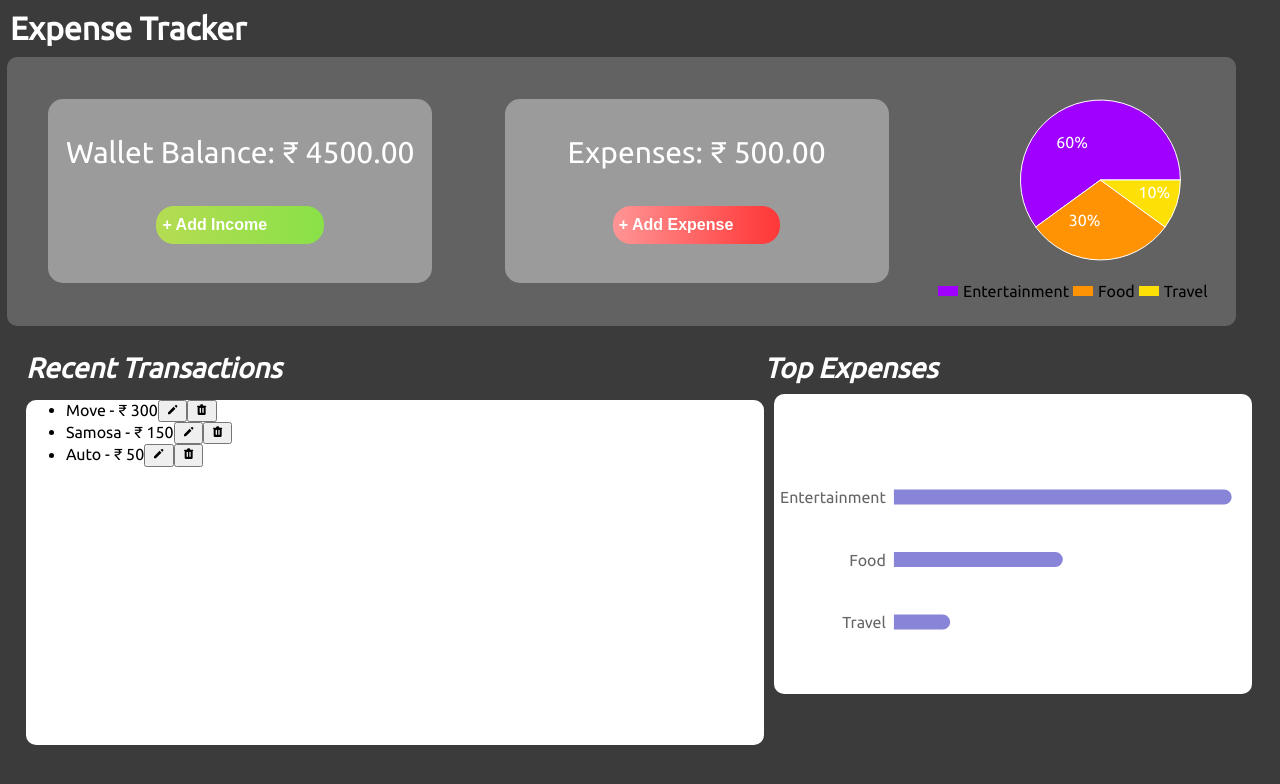
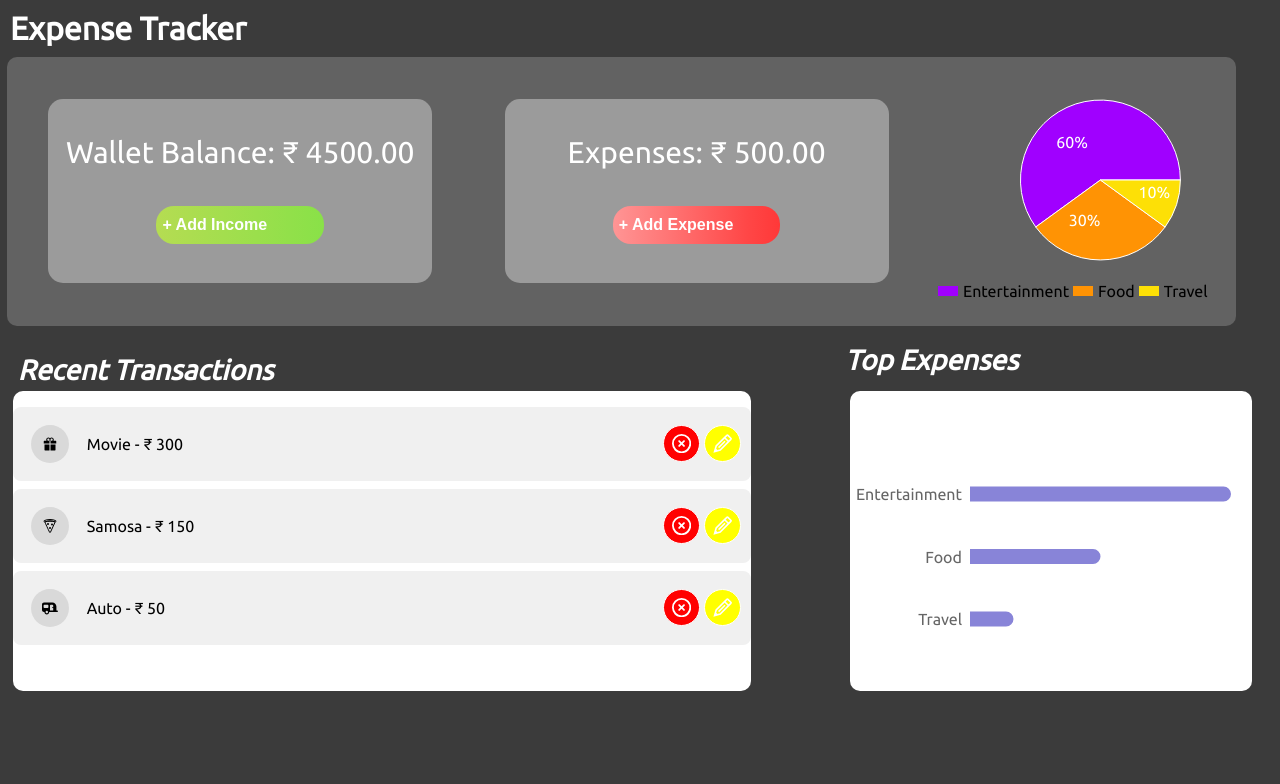
Before and after one commit to TejaswiniKakarlamudi/ExpensesTracker, a React (Create React App) app: page / in a window 1280 px wide. Shown: the top 784 px of the page. Built offline with nearby package versions, Linux system fonts and the light colour scheme.

Commit message:
Expense-tracker first update

```diff
--- a/package.json
+++ b/package.json
@@ -10,6 +10,7 @@
     "react": "^18.3.1",
     "react-dom": "^18.3.1",
     "react-scripts": "5.0.1",
+    "swiper": "^11.1.4",
     "web-vitals": "^2.1.4"
   },
   "scripts": {
--- a/src/Components/Display/Display.jsx
+++ b/src/Components/Display/Display.jsx
@@ -3,7 +3,13 @@ import styles from './Display.module.css';
 import EditPopup from '../Popup/EditPopup';
 import Piechart from '../Charts/Piechart';
 import HorizontalBarChart from '../Charts/Barchart';
-import { HiPencil, HiTrash } from 'react-icons/hi';
+import { FaRegCircleXmark } from "react-icons/fa6";
+import { GrEdit } from "react-icons/gr";
+import { IoPizzaOutline } from "react-icons/io5";//food
+import { FaCaravan } from "react-icons/fa6";//travel
+import { AiFillGift } from "react-icons/ai";//entertainment
+import { MdOutlineHealthAndSafety } from "react-icons/md";//health
+import { BsHouse } from "react-icons/bs";//house
 function Display() {
   const mainBalance = parseFloat(localStorage.getItem('mainbalance')) || 5000;
   const [balance, setBalance] = useState(mainBalance);
@@ -13,7 +19,7 @@ function Display() {
   const [selectedExpenses, setSelectedExpenses] = useState([
     { accountBalance: 4500 },
     {
-      name: 'Move',
+      name: 'Movie',
       price: 300,
       category: 'Entertainment',
       date: 'March 21,2024'
@@ -74,7 +80,15 @@ function Display() {
     setIsPopupOpen(false);
     setExpenseToEdit(null);
   };
-
+  const addButton = (popupTitle, isPopupOpen) => {
+    if(popupTitle==='Add Expenses'){
+      return 'Add Expense'
+    }else if(popupTitle==='Add Balance'){
+      return 'Add Balance'
+    }else{
+      return 'Add Expense'
+    }
+  }
   const handleSubmit = (formData) => {
     if (popupTitle === 'Add Expense') {
       const newExpense = {
@@ -101,6 +115,22 @@ function Display() {
     setIsPopupOpen(false);
     setExpenseToEdit(null);
   };
+  const renderCategoryIcon = (category) => {
+    switch (category) {
+      case 'Food':
+        return <div className={styles.categoryIcon}><IoPizzaOutline  /></div>;
+      case 'Travel':
+        return <div className={styles.categoryIcon}><FaCaravan /></div>;
+      case 'Entertainment':
+        return <div className={styles.categoryIcon}><AiFillGift/></div>;
+      case 'Health':
+        return <div className={styles.categoryIcon}><MdOutlineHealthAndSafety  /></div>;
+      case 'House':
+        return <div className={styles.categoryIcon}><BsHouse /></div>;
+      default:
+        return <div className={styles.categoryIcon}><FaRegCircleXmark/></div>;
+    }
+  };
 
   return (
     <div className={styles.display}>
@@ -108,7 +138,7 @@ function Display() {
       {isPopupOpen?(
         <EditPopup
           title={popupTitle}
-          button={popupTitle === 'Edit Expense' ? 'Save Changes' : 'Submit'}
+          button={addButton(popupTitle)}
           onCancel={handleCancel}
           onSubmit={handleSubmit}
           expenseToEdit={expenseToEdit}
@@ -137,9 +167,16 @@ function Display() {
                       {selectedExpenses.slice(1).map((expense, index) => (
                         expense.name && expense.price && (
                             <li key={index}>
-                          {expense.name} - ₹ {expense.price}
-                          <button onClick={() => handleEditExpense(expense)}><HiPencil className={styles.icon} /></button>
-                          <button onClick={() => handleDeleteExpense(expense)}><HiTrash className={styles.icon} /></button>
+                              <div className={styles.listitem}>
+                                <div>
+                                  {renderCategoryIcon(expense.category)}
+                                  <div className={styles.listname}>{expense.name} - ₹ {expense.price}</div>
+                                </div>
+                                <div>
+                                <div className={styles.icondelete}><button onClick={() => handleDeleteExpense(expense)}><FaRegCircleXmark/></button></div>
+                                <div className={styles.iconedit}><button onClick={() => handleEditExpense(expense)}><GrEdit  /></button></div>
+                                </div>
+                              </div>
                             </li>
                           )
                         ))}
--- a/src/Components/Display/Display.module.css
+++ b/src/Components/Display/Display.module.css
@@ -97,43 +97,118 @@
     color: #FFFFFF;
     width: 261px;
     height: 32px;
-    top: 399px;
-    left: 32px;
-    gap: 0px;
-    opacity: 0px;
+    margin: 5px;
 
   }
 
   .bottomdisplay{
-
-    width: 95vw;
-    margin: 26px;
+    width: 96vw;
+    margin: 1vw;
     display: flex;
+    justify-content: space-between;
+    align-items: center;
   }
-
-  /* .expensel{
+  .recenttransactions {
     display: flex;
-    justify-content: space-around;
-    margin: 20px;
+    flex-direction: column;
+    width: 68%;
   }
-
-
-
-*/
+  .topexpenses{
+    display: flex;
+    flex-direction: column;
+    width: 33%;
+  }
   .expenselist{
     width: 738.33px;
-  height: 345.03px;
+    height: 300px;
     border-radius: 10px;
-  opacity: 0px;
     background-color: #FFFFFF;
   }
   ul{
     width: 738.33px;
-  height: 345.03px;
-  top: 440.97px;
+    height: 245.03px;
+    /* top: 440.97px; */
     left: 32px;
-  gap: 0px;
-  border: 1px 0px 0px 0px;
-  opacity: 0px;
+    list-style-type: none;
 
   }
+
+.categoryIcon{
+  color: black;
+  background-color: #D9D9D9;
+  margin: 10px;
+  width: 38px;
+  height: 38px;
+  display: flex;
+  align-items: center;
+  justify-content: center;
+  border-radius: 50%;
+
+}
+
+.listitem{
+  display: flex;
+  align-items: center;
+  justify-content: space-between;
+}
+.expenselist ul {
+  list-style-type: none;
+  padding: 0;
+}
+
+.expenselist li {
+  margin-bottom: 8px;
+}
+
+.listitem {
+  display: flex;
+  align-items: center;
+  justify-content: space-between;
+  padding: 8px;
+  background-color: #f0f0f0;
+  border-radius: 8px;
+}
+
+.listitem > div {
+  display: flex;
+  align-items: center;
+}
+
+.listname {
+  margin-left: 8px;
+}
+
+.icondelete button {
+  background-color: red;
+  color: white;
+  border: 1px solid white;
+  width: 37px;
+  height: 37px;
+  border-radius: 50%;
+  transition: opacity 0.3s ease;
+  font-size: larger;
+  display: flex;
+  align-items: center;
+  justify-content: center;
+  margin: 2px;
+}
+
+.iconedit button {
+  margin: 2px;
+  background-color: yellow;
+  width: 37px;
+  height: 37px;
+  border: 1px solid white;
+  border-radius: 50%;
+  transition: opacity 0.3s ease;
+  color: #FFFFFF;
+  font-size: larger;
+  display: flex;
+  align-items: center;
+  justify-content: center;
+}
+
+.icondelete button:hover,
+.iconedit button:hover {
+  opacity: 1;
+}
--- a/src/Components/Popup/EditPopup.jsx
+++ b/src/Components/Popup/EditPopup.jsx
@@ -69,11 +69,11 @@ function EditPopup({ title, button, onCancel, onSubmit }) {
                 required
               >
                 <option value="">Select Category</option>
-                <option value="food">Food</option>
-                <option value="health">Health</option>
-                <option value="house">House</option>
-                <option value="entertainment">Entertainment</option>
-                <option value="transport">Transport</option>
+                <option value="Food">Food</option>
+                <option value="Health">Health</option>
+                <option value="House">House</option>
+                <option value="Entertainment">Entertainment</option>
+                <option value="Travel">Travel</option>
               </select>
               <input
                 type="date"
--- a/src/Components/Popup/Popup.module.css
+++ b/src/Components/Popup/Popup.module.css
@@ -1,7 +1,98 @@
-.popup{
-    background-color: azure;
+.popup {
+    position: fixed;
+    top: 50%;
+    left: 50%;
+    transform: translate(-50%, -50%);
+    background-color: #fff;
+    border-radius: 10px;
+    padding: 20px;
+    box-shadow: 0 2px 5px rgba(0, 0, 0, 0.1);
+    Width:538px;
+Height:335px;
+    z-index: 1;
+  }
+
+  .title {
+    font-size: 24px;
+    font-weight: bold;
+    margin-bottom: 10px;
+  }
+
+  .inputs {
     display: flex;
-    align-items: center;
-    height: 100vh;
-    width: 100vw;
-}
+    /* flex-direction: column; */
+    margin: 10px;
+    width: 150px;
+height: 40px;
+background-color: #fff;
+box-shadow: 0px 4px 4px 0 #ccc8c8;
+border-radius: 15px ;
+  }
+
+  /* .inputs input {
+    padding: 10px;
+    border: 1px solid #ccc;
+    border-radius: 5px;
+    margin-bottom: 10px;
+    width: 223px;
+    height: 51px;
+    top: 347px;
+    left: 401px;
+
+
+  } */
+
+  .categories {
+    display: flex;
+    /* flex-direction: column; */
+    margin-bottom: 10px;
+    width: 223px;
+
+
+
+  }
+
+  .categories select {
+    padding: 10px;
+    border: 1px solid #ccc;
+    border-radius: 5px;
+    margin-bottom: 10px;
+  }
+
+  .categories input[type="date"] {
+    padding: 10px;
+    border: 1px solid #ccc;
+    border-radius: 5px;
+    margin-bottom: 10px;
+  }
+
+  .buttons {
+    display: flex;
+    justify-content: space-around;
+    margin-top: 10px;
+  }
+
+  .buttons button[type="submit"] {
+    background-color: #e9e03b;
+    color: #fff;
+    padding: 10px 20px;
+    border: none;
+    border-radius: 5px;
+    cursor: pointer;
+    width: 223px;
+    height: 51px;
+
+  }
+
+  .buttons button[type="button"] {
+    background-color: #ccc;
+    color: #000;
+    padding: 10px 20px;
+    border: none;
+    border-radius: 5px;
+    cursor: pointer;
+  }
+
+  .cancel {
+    margin-left: 10px;
+  }
```
Also changed, not shown: 1 other file (tests, documents, lock files or other folders). Lines whose indentation alone changed are shown as unchanged.
